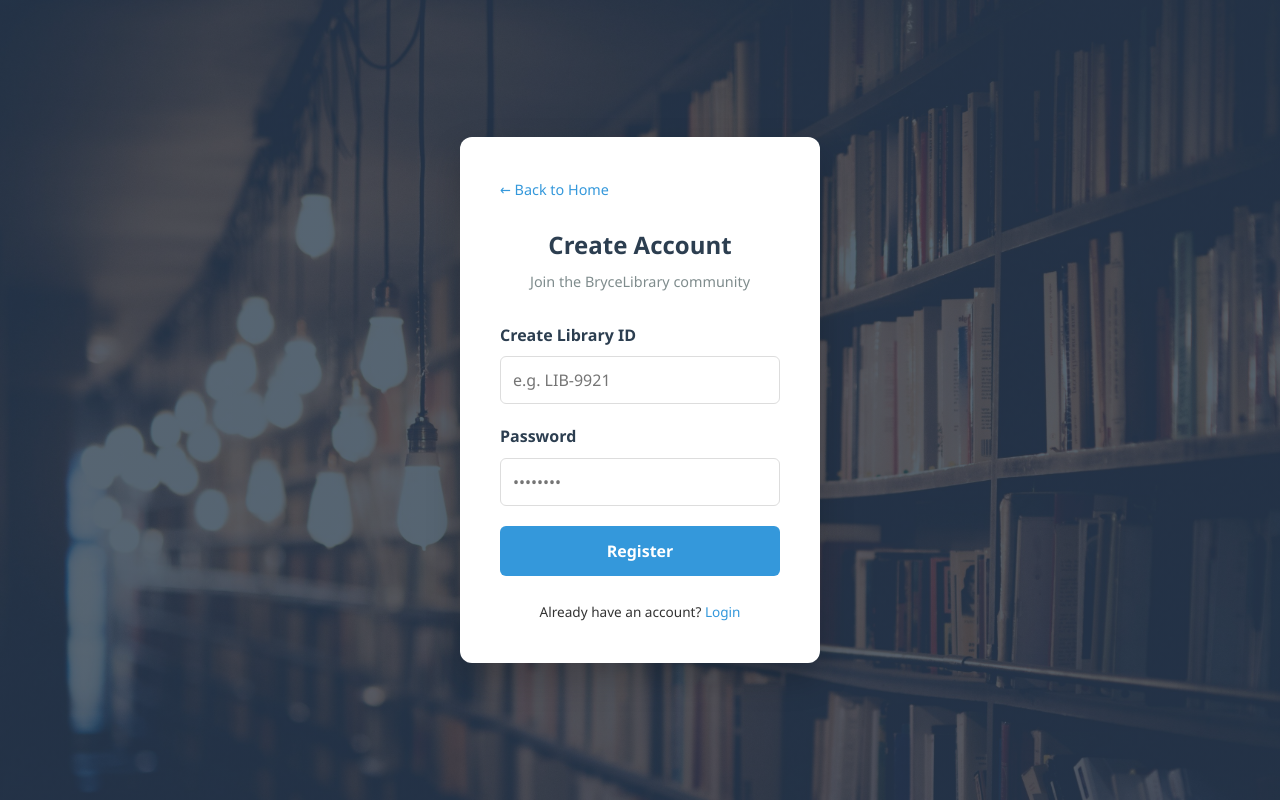
After one commit to kjmBibang/library-management-system, a PHP site: page /signup.php in a window 1280 px wide. The commit adds this page. Run offline with PHP 8.4, Linux system fonts and the light colour scheme.

Commit message:
fixed login error

```diff
--- a/css/style.css
+++ b/css/style.css
@@ -236,3 +236,16 @@ footer {
     color: #3498db;
     text-decoration: none;
 }
+
+.error-alert {
+            background-color: #fdeaea !important;
+            color: #e74c3c !important;
+            padding: 12px;
+            border-radius: 6px;
+            border: 1px solid #e74c3c !important;
+            margin-bottom: 20px;
+            text-align: center;
+            font-size: 0.9rem;
+            display: block; /* Ensures it takes up space */
+            width: 100%;
+}
--- a/index.php
+++ b/index.php
@@ -15,7 +15,7 @@
             <li><a href="#about">About</a></li>
             <li><a href="#services">Services</a></li>
             <li><a href="#contact">Contact</a></li>
-            <li><a href="login.php" class="login-btn">Login</a></li>
+            <li><a href="signup.php" style="margin-right: 10px;">Sign Up</a></li> <li><a href="login.php" class="login-btn">Login</a></li>
         </ul>
     </nav>
 
--- /dev/null
+++ b/signup.php
@@ -0,0 +1,53 @@
+<!DOCTYPE html>
+<html lang="en">
+<head>
+    <meta charset="UTF-8">
+    <meta name="viewport" content="width=device-width, initial-scale=1.0">
+    <title>Sign Up | BryceLibrary</title>
+    <link rel="stylesheet" href="css/style.css">
+</head>
+<body class="login-page">
+
+    <div class="login-container">
+        <div class="login-box">
+            <a href="index.php" class="back-home">&larr; Back to Home</a>
+
+            <div class="login-header">
+                <h2>Create Account</h2>
+                <p>Join the BryceLibrary community</p>
+            </div>
+
+            <?php if (isset($_GET['success'])): ?>
+                <div style="color: #27ae60; background: #eafaf1; padding: 10px; border-radius: 5px; margin-bottom: 15px; text-align: center; border: 1px solid #27ae60;">
+                    Registration successful! <a href="login.php">Login here</a>
+                </div>
+            <?php endif; ?>
+
+            <?php if (isset($_GET['error']) && $_GET['error'] == 'exists'): ?>
+                <div style="color: #e74c3c; background: #fdeaea; padding: 10px; border-radius: 5px; margin-bottom: 15px; text-align: center; border: 1px solid #e74c3c;">
+                    Library ID already registered.
+                </div>
+            <?php endif; ?>
+
+            <form action="process_signup.php" method="POST">
+                <div class="input-group">
+                    <label for="username">Create Library ID</label>
+                    <input type="text" id="username" name="username" placeholder="e.g. LIB-9921" required>
+                </div>
+
+                <div class="input-group">
+                    <label for="password">Password</label>
+                    <input type="password" id="password" name="password" placeholder="••••••••" required>
+                </div>
+
+                <button type="submit" class="login-submit">Register</button>
+            </form>
+
+            <div class="login-footer">
+                <p>Already have an account? <a href="login.php">Login</a></p>
+            </div>
+        </div>
+    </div>
+
+</body>
+</html>
```
Also changed, not shown: login.php (+4 -8 lines), process_login.php (+12 -16 lines).
